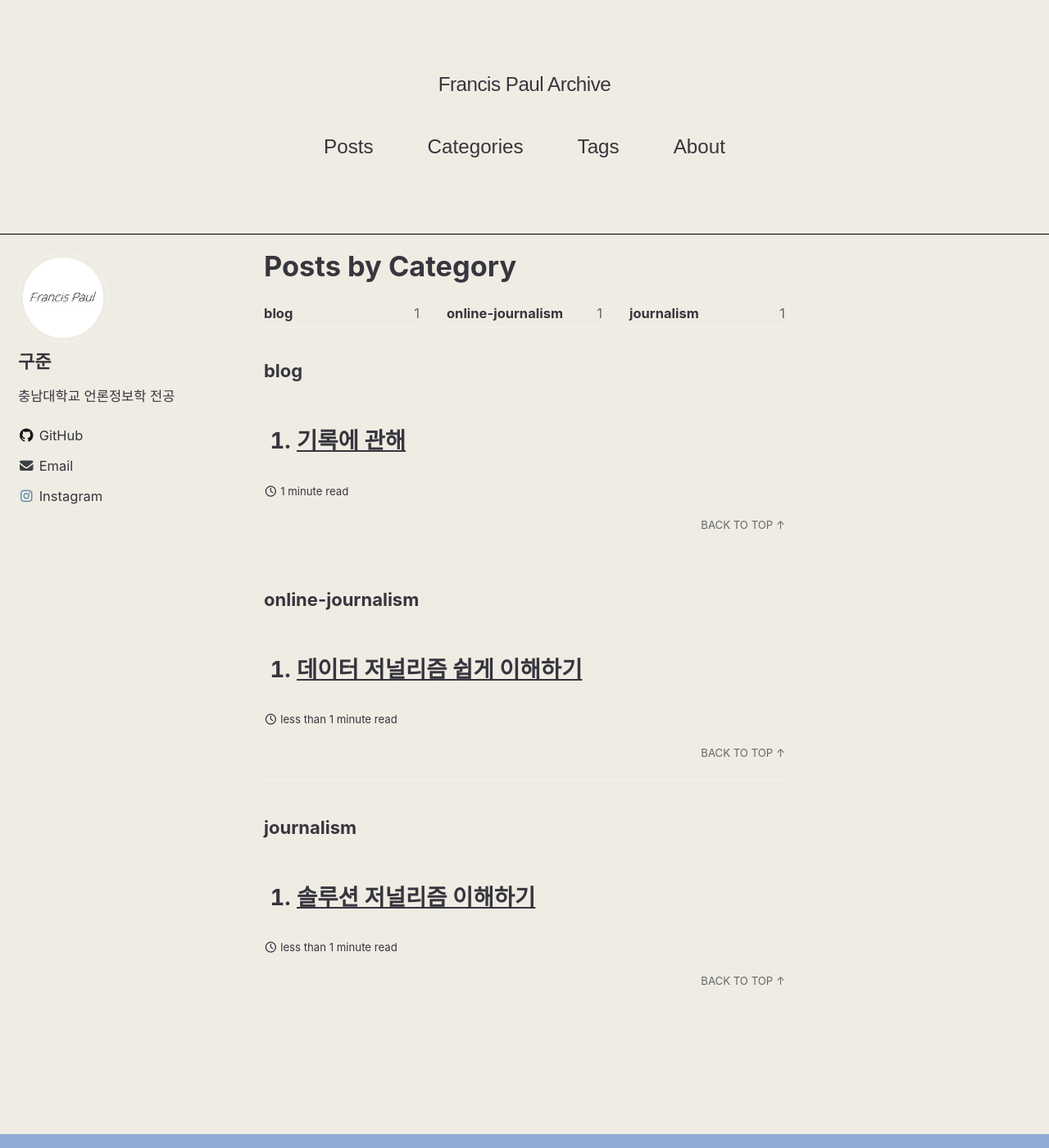
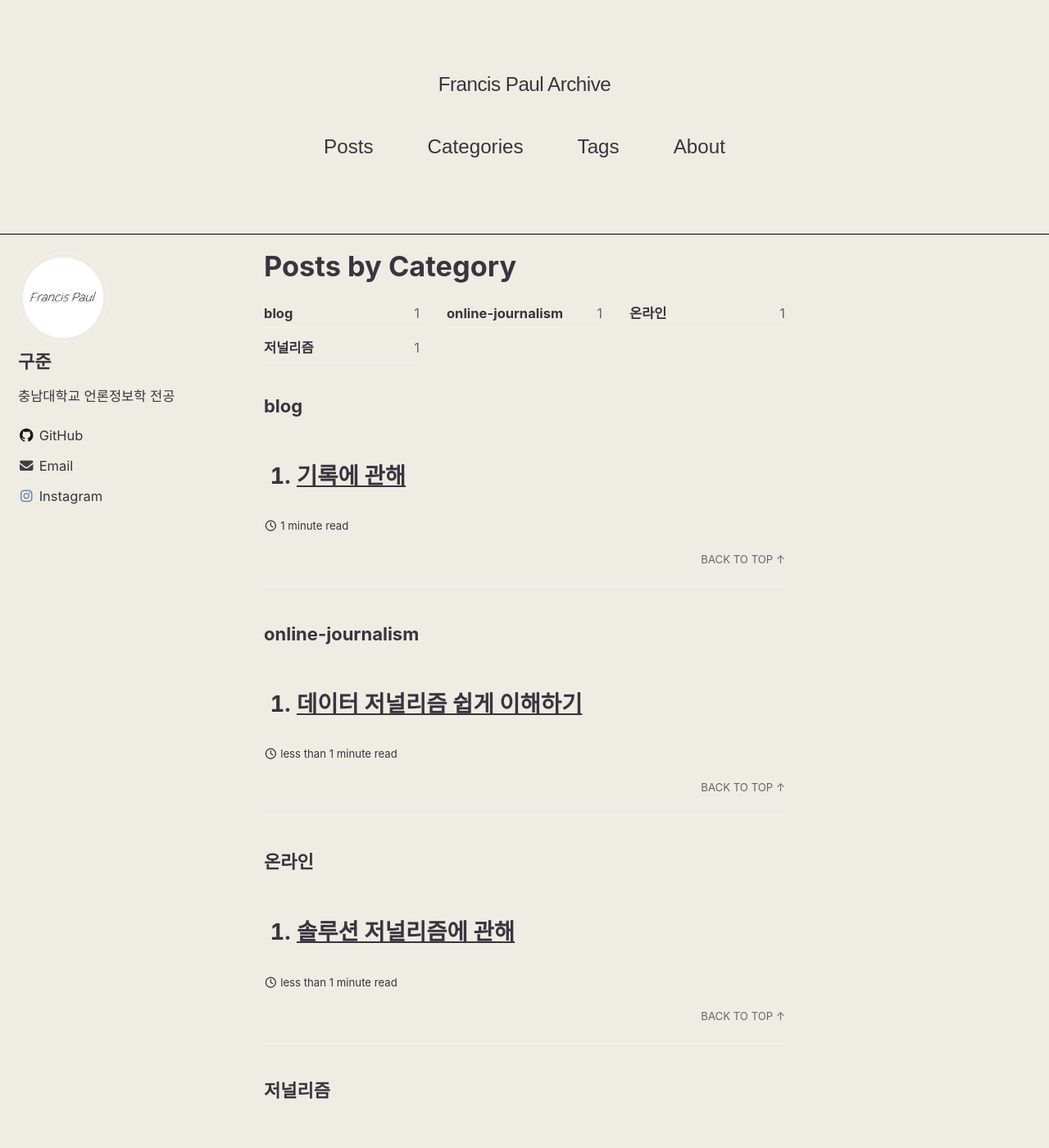
Before and after one commit to Francis-Paul-0109/Francis-Paul-0109.github.io, a Jekyll site: the page built from _pages/category-archive.md, in a window 1280 px wide and 1400 px high. Shown: the whole window at 82% size. Built offline with Jekyll 4.4.1, drawn with Linux system fonts in a browser that asks for light colours; cached includes are drawn as plain includes; some web fonts are replaced.

Commit message:
Update 2025-12-06-솔루션저널리즘.md

```diff
--- a/_posts/2025-12-06-솔루션저널리즘.md
+++ b/_posts/2025-12-06-솔루션저널리즘.md
@@ -1,6 +1,6 @@
 ---
-title: "002. 솔루션 저널리즘 이해하기"
-categories: journalism
+title: "002. 솔루션 저널리즘에 관해"
+categories: 온라인 저널리즘
 layout: fullscreen-scrolly
 sidebar: false
 footer: false
```
